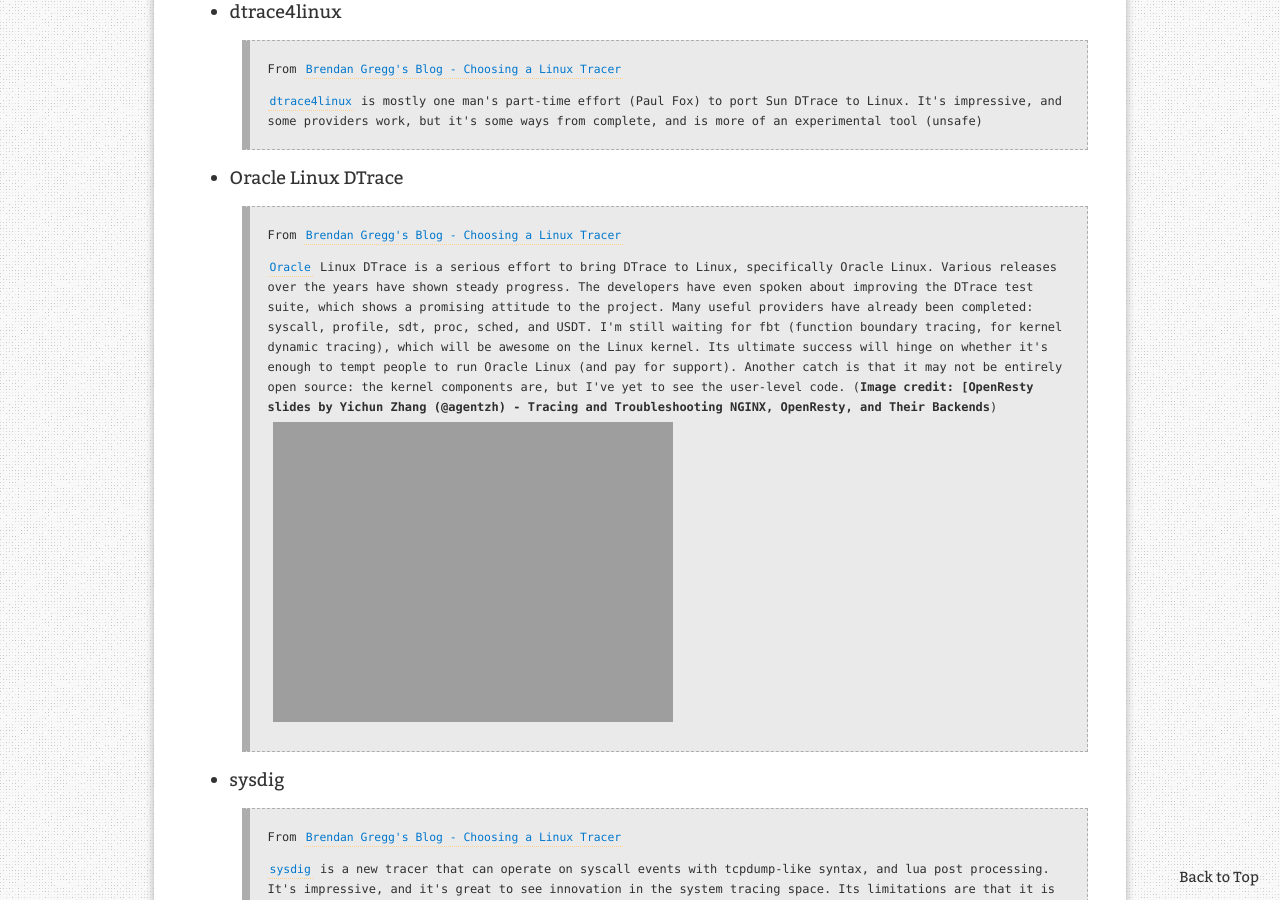
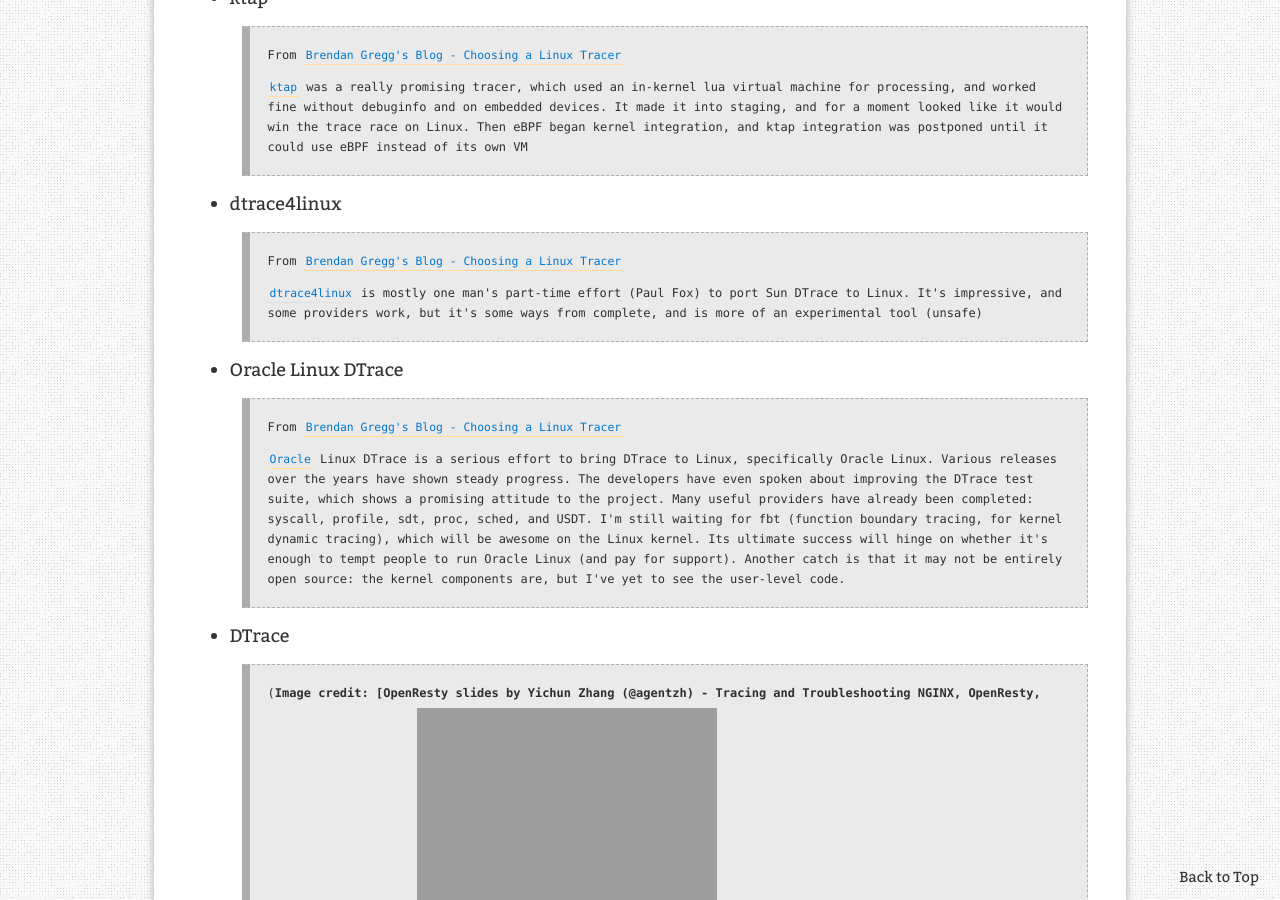
Before and after one commit to leezhenghui/leezhenghui.github.io, a Jekyll site: the page built from _posts/2019-03-05-exploring-usdt-on-linux.md, in a window 1280 px wide and 900 px high, scrolled down 12226 px. Built offline with Jekyll 4.4.1, drawn with Linux system fonts in a browser that asks for light colours; comment, search, counter and statistics services are not loaded.

Commit message:
auto udpate by doc builder

```diff
--- a/_posts/2019-03-05-exploring-usdt-on-linux.md
+++ b/_posts/2019-03-05-exploring-usdt-on-linux.md
@@ -162,7 +162,7 @@
   <img src="{{ site.url }}/assets/materials/explore-usdt-on-linux/linux_ebpf_support.png" alt="linux_ebpf_support.png">
 
 	(__Image credit: [OpenResty slides by Yichun Zhang (@agentzh) - Tracing and Troubleshooting NGINX, OpenResty, and Their Backends__)
-  <img src="{{ site.url }}/assets/materials/explore-usdt-on-linux/eBPF-workflow.png" alt="eBPF-workflow.png">
+  <img src="{{ site.url }}/assets/materials/explore-usdt-on-linux/eBPF-workflow.png" alt="eBPF-workflow.png" style="width:300px;height:400px;">
 
 
 	> ![Tips]({{ site.url }}/assets/ico/tip.png)
@@ -195,34 +195,38 @@
     >
     > - You kernel modules prints output to userspace (using relayfs or something)
     >
+
+    (__Image credit: [OpenResty slides by Yichun Zhang (@agentzh) - Tracing and Troubleshooting NGINX, OpenResty, and Their Backends__)
+    <img src="{{ site.url }}/assets/materials/explore-usdt-on-linux/stp-workflow.png" alt="stp-workflow.png" style="width:300px;height:400px;">
+
+  - LTTng
+
+    > From [Brendan Gregg's Blog - Choosing a Linux Tracer ](http://www.brendangregg.com/blog/2015-07-08/choosing-a-linux-tracer.html)
+    >
+    > [LTTng](http://lttng.org/) has optimized event collection, which outperforms other tracers, and also supports numerous event types, including USDT. It is developed out of tree. The core of it is very simple: write events to a tracing buffer, via a small and fixed set of instructions. This helps make it safe and fast. The downside is that there's no easy way to do in-kernel programming.
+
+  - ktap
+
+    > From [Brendan Gregg's Blog - Choosing a Linux Tracer ](http://www.brendangregg.com/blog/2015-07-08/choosing-a-linux-tracer.html)
+    >
+    > [ktap](http://ktap.org/) was a really promising tracer, which used an in-kernel lua virtual machine for processing, and worked fine without debuginfo and on embedded devices. It made it into staging, and for a moment looked like it would win the trace race on Linux. Then eBPF began kernel integration, and ktap integration was postponed until it could use eBPF instead of its own VM
+
+  - dtrace4linux
+
+    > From [Brendan Gregg's Blog - Choosing a Linux Tracer ](http://www.brendangregg.com/blog/2015-07-08/choosing-a-linux-tracer.html)
+    >
+    > [dtrace4linux](https://github.com/dtrace4linux/linux) is mostly one man's part-time effort (Paul Fox) to port Sun DTrace to Linux. It's impressive, and some providers work, but it's some ways from complete, and is more of an experimental tool (unsafe)
+
+  - Oracle Linux DTrace
+
+    > From [Brendan Gregg's Blog - Choosing a Linux Tracer ](http://www.brendangregg.com/blog/2015-07-08/choosing-a-linux-tracer.html)
+    >
+    > [Oracle](http://docs.oracle.com/cd/E37670_01/E38608/html/index.html) Linux DTrace is a serious effort to bring DTrace to Linux, specifically Oracle Linux. Various releases over the years have shown steady progress. The developers have even spoken about improving the DTrace test suite, which shows a promising attitude to the project. Many useful providers have already been completed: syscall, profile, sdt, proc, sched, and USDT. I'm still waiting for fbt (function boundary tracing, for kernel dynamic tracing), which will be awesome on the Linux kernel. Its ultimate success will hinge on whether it's enough to tempt people to run Oracle Linux (and pay for support). Another catch is that it may not be entirely open source: the kernel components are, but I've yet to see the user-level code.
+
+  - DTrace
+
     > (__Image credit: [OpenResty slides by Yichun Zhang (@agentzh) - Tracing and Troubleshooting NGINX, OpenResty, and Their Backends__)
-    > <img src="{{ site.url }}/assets/materials/explore-usdt-on-linux/stp-workflow.png" alt="stp-workflow.png">
-
-  - LTTng
-
-    > From [Brendan Gregg's Blog - Choosing a Linux Tracer ](http://www.brendangregg.com/blog/2015-07-08/choosing-a-linux-tracer.html)
-    >
-    > [LTTng](http://lttng.org/) has optimized event collection, which outperforms other tracers, and also supports numerous event types, including USDT. It is developed out of tree. The core of it is very simple: write events to a tracing buffer, via a small and fixed set of instructions. This helps make it safe and fast. The downside is that there's no easy way to do in-kernel programming.
-
-  - ktap
-
-    > From [Brendan Gregg's Blog - Choosing a Linux Tracer ](http://www.brendangregg.com/blog/2015-07-08/choosing-a-linux-tracer.html)
-    >
-    > [ktap](http://ktap.org/) was a really promising tracer, which used an in-kernel lua virtual machine for processing, and worked fine without debuginfo and on embedded devices. It made it into staging, and for a moment looked like it would win the trace race on Linux. Then eBPF began kernel integration, and ktap integration was postponed until it could use eBPF instead of its own VM
-
-  - dtrace4linux
-
-    > From [Brendan Gregg's Blog - Choosing a Linux Tracer ](http://www.brendangregg.com/blog/2015-07-08/choosing-a-linux-tracer.html)
-    >
-    > [dtrace4linux](https://github.com/dtrace4linux/linux) is mostly one man's part-time effort (Paul Fox) to port Sun DTrace to Linux. It's impressive, and some providers work, but it's some ways from complete, and is more of an experimental tool (unsafe)
-
-  - Oracle Linux DTrace
-
-    > From [Brendan Gregg's Blog - Choosing a Linux Tracer ](http://www.brendangregg.com/blog/2015-07-08/choosing-a-linux-tracer.html)
-    >
-    > [Oracle](http://docs.oracle.com/cd/E37670_01/E38608/html/index.html) Linux DTrace is a serious effort to bring DTrace to Linux, specifically Oracle Linux. Various releases over the years have shown steady progress. The developers have even spoken about improving the DTrace test suite, which shows a promising attitude to the project. Many useful providers have already been completed: syscall, profile, sdt, proc, sched, and USDT. I'm still waiting for fbt (function boundary tracing, for kernel dynamic tracing), which will be awesome on the Linux kernel. Its ultimate success will hinge on whether it's enough to tempt people to run Oracle Linux (and pay for support). Another catch is that it may not be entirely open source: the kernel components are, but I've yet to see the user-level code.
-    > (__Image credit: [OpenResty slides by Yichun Zhang (@agentzh) - Tracing and Troubleshooting NGINX, OpenResty, and Their Backends__)
-    > <img src="{{ site.url }}/assets/materials/explore-usdt-on-linux/dtrace-workflow.png" alt="linux_ebpf_support.png">
+    > <img src="{{ site.url }}/assets/materials/explore-usdt-on-linux/dtrace-workflow.png" alt="linux_ebpf_support.png" style="width:300px;height:400px;">
 
   - sysdig
 
```
